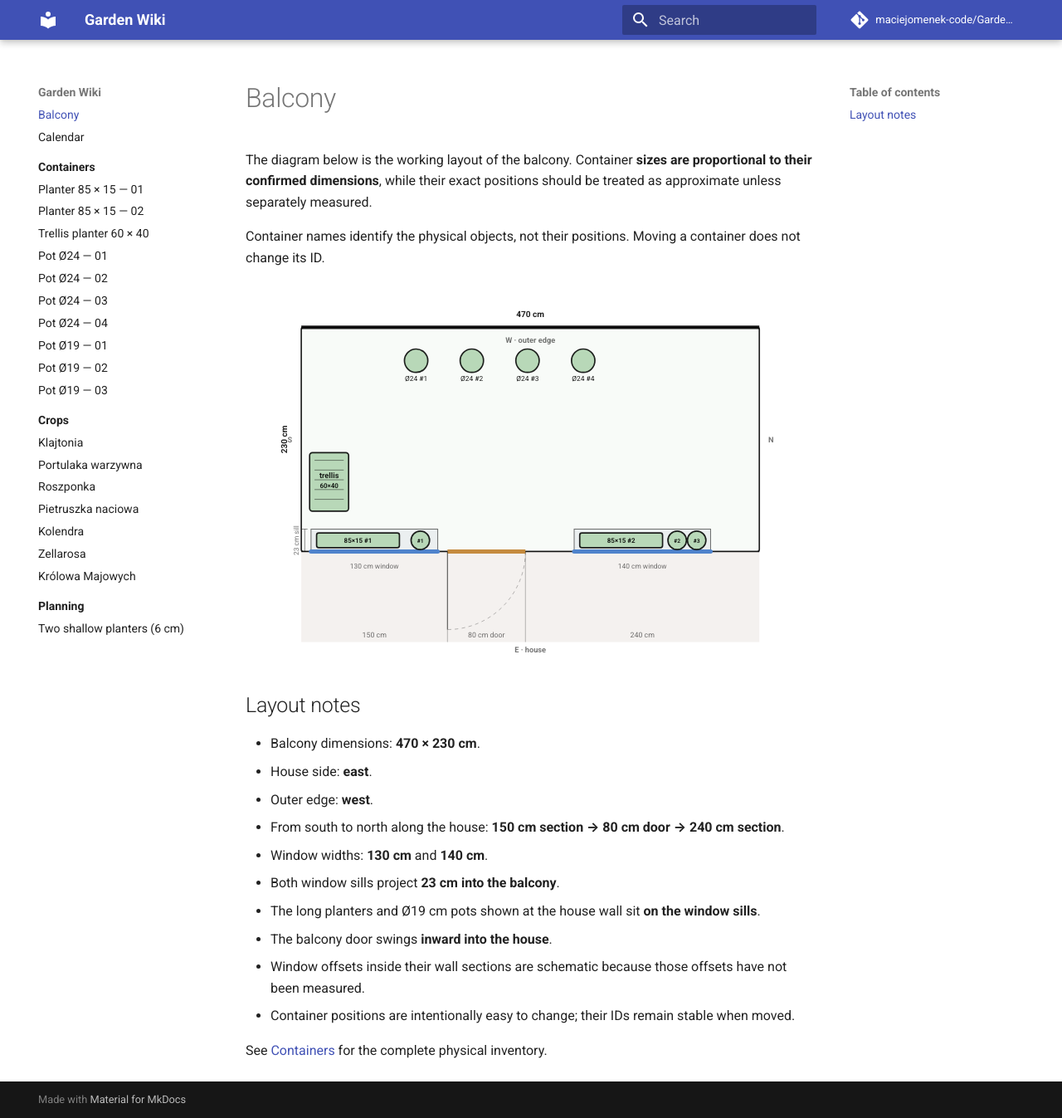
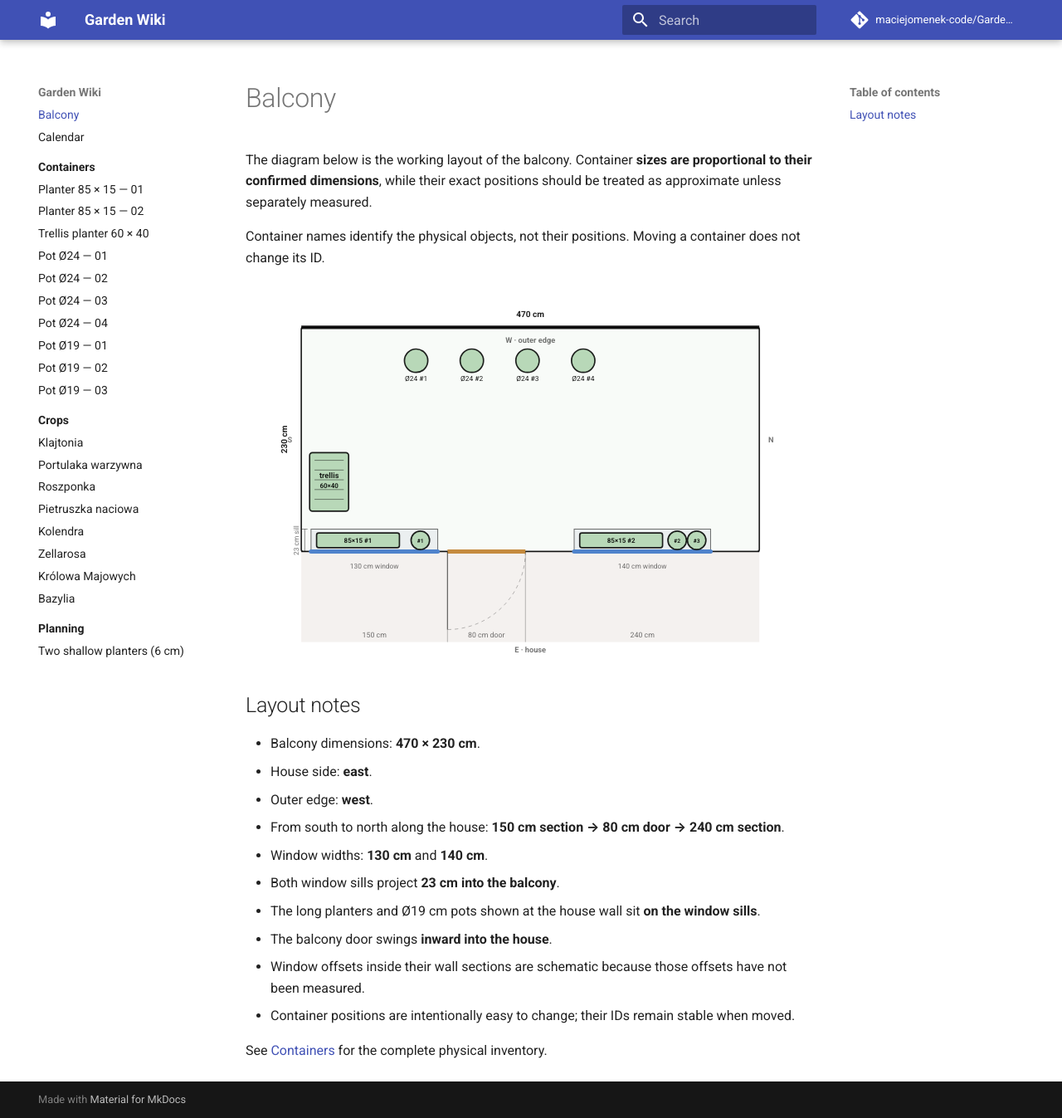
Before and after one commit to maciejomenek-code/Garden-wiki, an MkDocs documentation site: the page built from docs/index.md, in a window 1280 px wide and 1347 px high. Shown: the whole window at 83% size. Built offline with MkDocs 1.6.1 and Material for MkDocs 9.7.7, drawn with Linux system fonts in a browser that asks for light colours; comment, search, counter and statistics services are not loaded.

Commit message:
docs: add basil page to navigation

```diff
--- a/mkdocs.yml
+++ b/mkdocs.yml
@@ -50,6 +50,7 @@ nav:
       - Kolendra: crops/kolendra.md
       - Zellarosa: crops/zellarosa.md
       - Królowa Majowych: crops/krolowa-majowych.md
+      - Bazylia: crops/bazylia.md
   - Planning:
       - Overview: planning/index.md
       - Two shallow planters (6 cm): planning/shallow-planters-6cm.md
```
